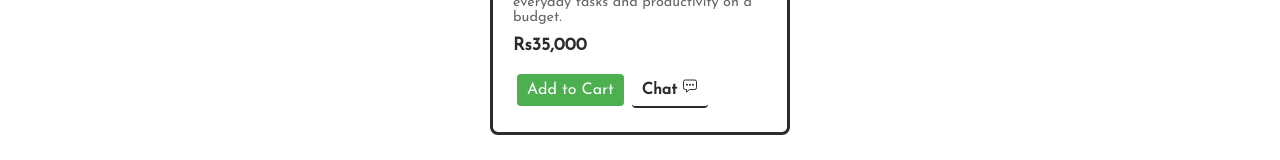
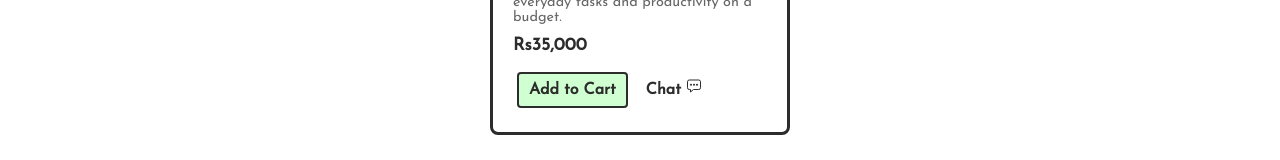
Before and after one commit to chauhansumitdev/TradeTreasure, a React (Create React App) app: page / in a window 1280 px wide. Shown: the part 385-545 px from the top of the page. Built offline with nearby package versions, Linux system fonts and the light colour scheme.

Commit message:
sync_css_✅

```diff
--- a/src/components/Home/DummyCard.css
+++ b/src/components/Home/DummyCard.css
@@ -40,10 +40,10 @@
 
 .product-button {
     margin: 4px;
-    background-color: #4CAF50;
-    color: #fff;
+    background-color: #d0ffd1;
+    color: rgb(44,44,44);
     padding: 8px 10px;
-    border: none;
+    border: 2px solid rgb(44,44,44);
     border-radius: 4px;
     cursor: pointer;
     font-size: 1rem;
@@ -51,7 +51,7 @@
 }
 
 .resale{
-    border-bottom: 2px solid rgb(44,44,44);
+    border: none !important;
     color: rgb(44,44,44);
     background-color: transparent !important;
 
--- a/src/components/Home/DummyCard.js
+++ b/src/components/Home/DummyCard.js
@@ -11,7 +11,7 @@ const DummyCard = () => {
                 <p className="product-description">Affordable and reliable second-hand laptop with decent performance for everyday tasks and productivity on a budget.</p>
                 <p className="product-price">Rs35,000</p>
                 <div>
-                <button className="product-button">Add to Cart</button>
+                <button className="product-button"><strong>Add to Cart</strong></button>
                 <button className="product-button resale"><strong>Chat  <IoChatboxEllipsesOutline />
 </strong></button>
                 </div>
--- a/src/components/ReachUs/ReachUs.css
+++ b/src/components/ReachUs/ReachUs.css
@@ -42,9 +42,9 @@ textarea {
 
 button {
   padding: 10px;
-  background-color: #063f7d;
-  color: rgb(226, 226, 226);
-  border: none;
+  background-color: #bdddff;
+  color: rgb(44,44,44);
+  border: 2px solid rgb(44, 44, 44);
   border-radius: 4px;
   cursor: pointer;
 }
--- a/src/components/ReachUs/ReachUs.js
+++ b/src/components/ReachUs/ReachUs.js
@@ -89,7 +89,7 @@ const ReachUs = () => {
               required
             ></textarea>
           </label>
-          <button type="submit">Submit</button>
+          <button type="submit"><strong>Submit</strong></button>
         </form>
       </div>
       <div className="buffer"></div>
```
